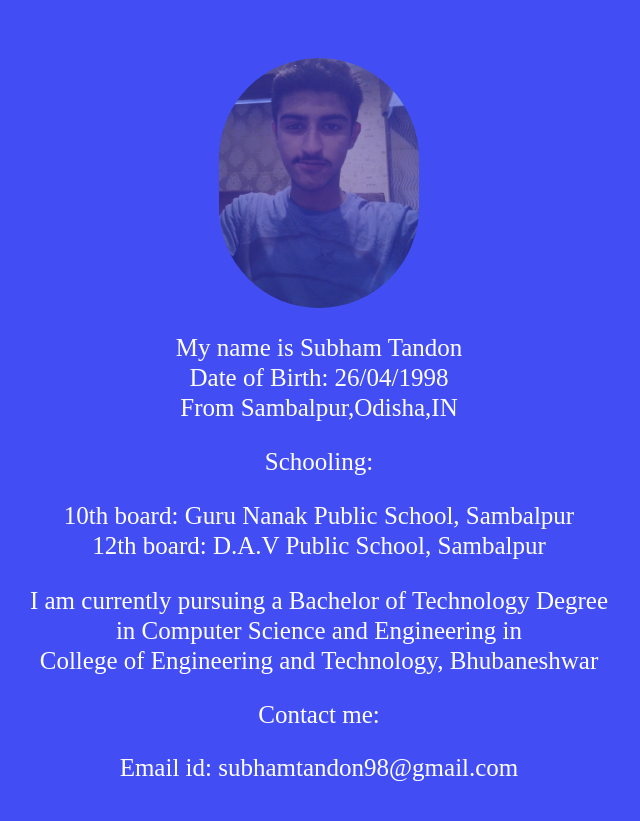
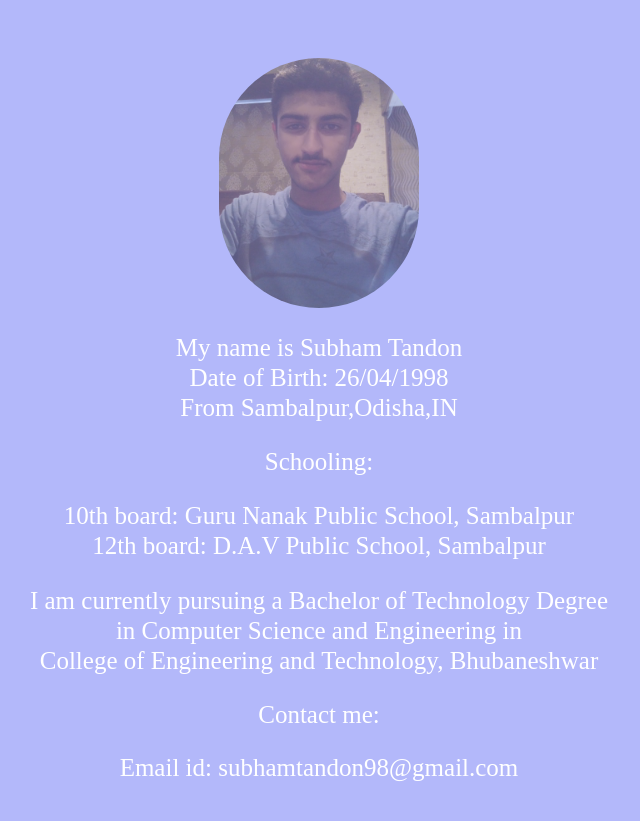
Before and after one commit to subhamtandon/subhamtandon.github.io, a plain HTML site: page index.html in a window 1280 px wide. Shown: the top 821 px of the page, without its empty margins (321-961 px from the left). Drawn offline with Linux system fonts and the light colour scheme.

Commit message:
Update profile.css

```diff
--- a/profile.css
+++ b/profile.css
@@ -1,5 +1,5 @@
 body{
-	background-color: rgb(66, 78, 244);
+	background-color: rgba(66, 78, 244,0.4);
 	text-align: center;
 }
 .img1{
```
